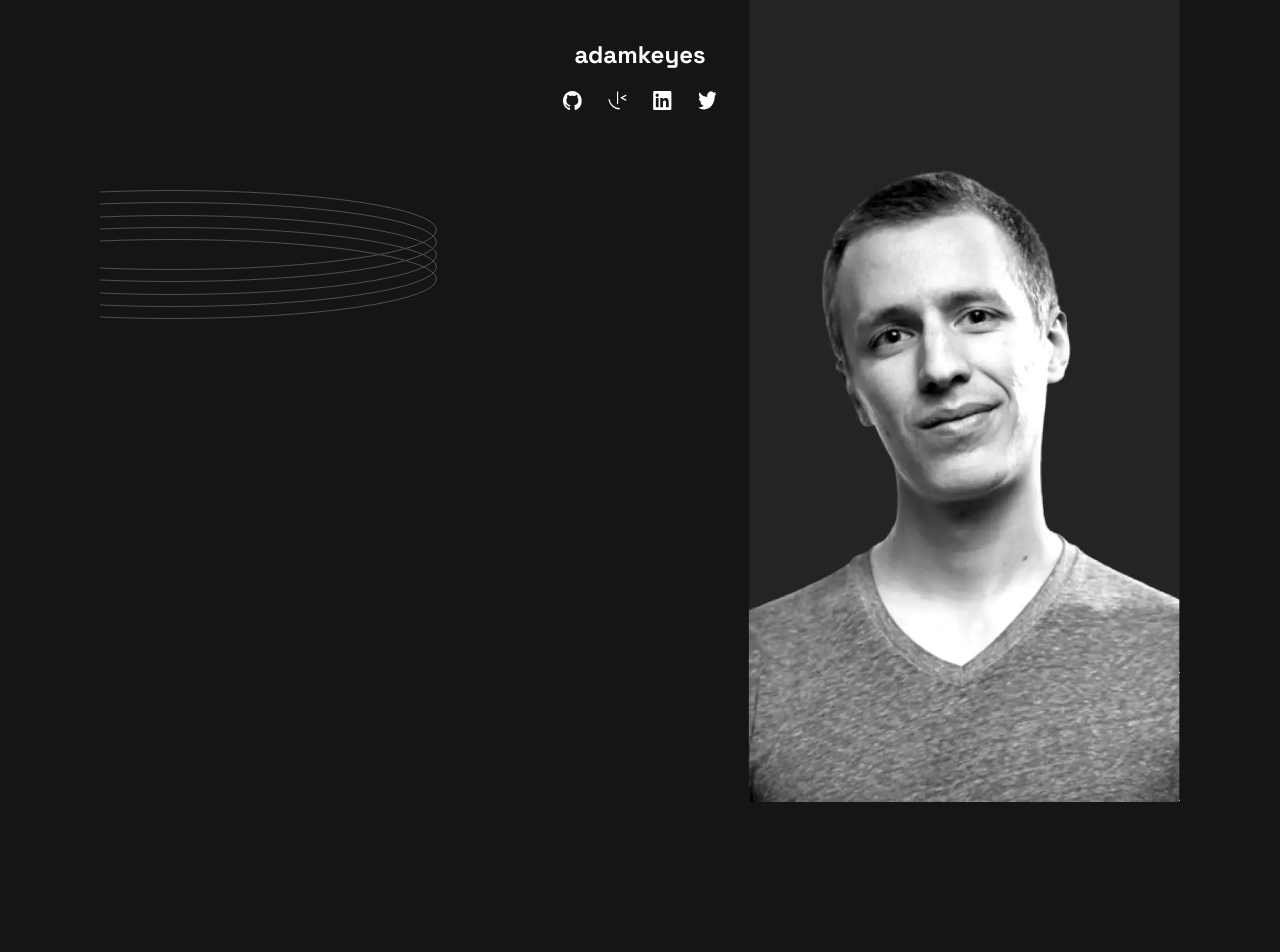
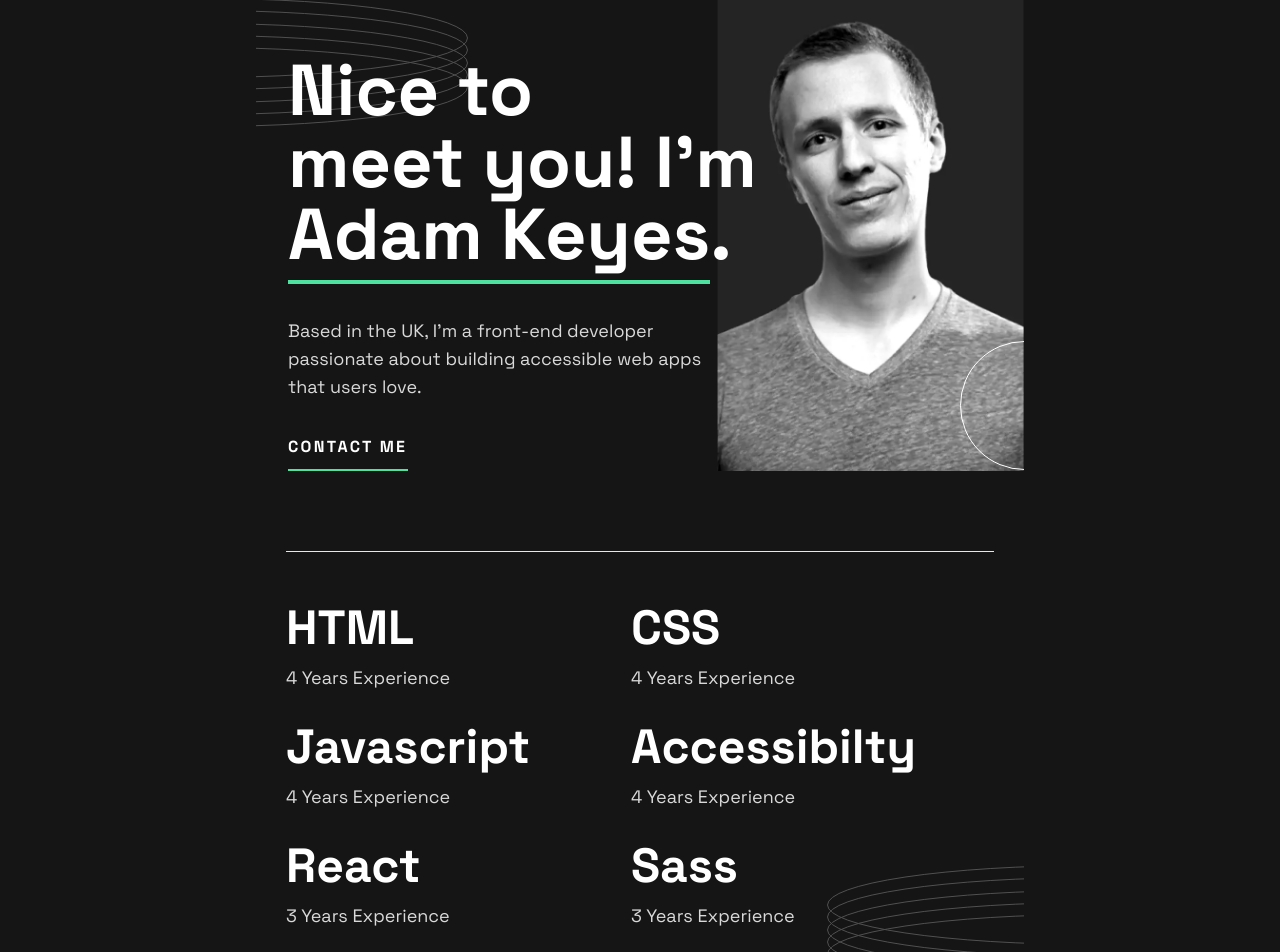
Before and after one commit to EugeneCarbado/single-page-developer-portfolio, a React (Create React App) app: page / in a window 1280 px wide. Shown: the part 100-1052 px from the top of the page. Built offline with nearby package versions, Linux system fonts and the light colour scheme.

Commit message:
finished tablet media queries

```diff
--- a/src/components/Contact/Contact.styles.ts
+++ b/src/components/Contact/Contact.styles.ts
@@ -6,6 +6,10 @@ const styles = {
     background-image: url(${PatternRings});
     background-repeat: no-repeat;
     background-position: calc(100% + -188px) calc(100% + -95px);
+
+    @media screen and (min-width: 768px) {
+      background-position: calc(100% + -607px) calc(100% + -23px);
+    }
   `,
 };
 
--- a/src/components/Contact/Contact.tsx
+++ b/src/components/Contact/Contact.tsx
@@ -7,16 +7,20 @@ const Contact = () => {
   return (
     <section
       id="contact"
-      className={`bg-portfolio-bg-grey px-[14px] ${cx(styles.contactImage)}`}>
-      <h2 className="text-[40px] font-bold text-white text-center pt-[60px]">
+      className={`bg-portfolio-bg-grey px-[14px] ${cx(
+        styles.contactImage,
+      )} md:px-[30px]`}>
+      <div className="border-b-[1px]">
+        <h2 className="text-[40px] font-bold text-white text-center pt-[60px] md:text-[72px]">
           Contact
         </h2>
-      <div className="pt-2 text-base leading-6 text-portfolio-grey text-center font-medium">
+        <div className="pt-2 text-base leading-6 text-portfolio-grey text-center font-medium md:text-[18px] md:leading-7">
           <p>I would love to hear about your project and</p>
           <p>how I could help. Please fill in the form, and</p>
           <p>I&apos;ll get back to you as soon as possible.</p>
         </div>
         <PortfolioForm />
+      </div>
     </section>
   );
 };
--- a/src/components/Experience/Experience.styles.ts
+++ b/src/components/Experience/Experience.styles.ts
@@ -6,6 +6,10 @@ const styles = {
     background-image: url(${PatternRings});
     background-repeat: no-repeat;
     background-position: calc(100% + 333px) calc(100% + -13px);
+
+    @media screen and (min-width: 768px) {
+      background-position: calc(100% + 333px) calc(100% + -35px);
+    }
   `,
 };
 
--- a/src/components/Experience/Experience.tsx
+++ b/src/components/Experience/Experience.tsx
@@ -4,36 +4,56 @@ import styles from './Experience.styles';
 const Experience = () => {
   return (
     <section
-      className={`${styles.experienceImage} pb-20`}>
-      <div className='py-10 mx-[14px] flex flex-col items-center text-white text-center border-y-[1px]'>
-        <div>
+      className={`${styles.experienceImage} pb-20 md:max-w-screen-md md:mx-auto`}>
+      <div className="py-10 mx-[14px] flex flex-col items-center text-white text-center border-t-[1px] border-b-[1px] md:text-left md:mx-[30px] md:border-b-0 md:border-t-[1px] md:pb-0">
+        <div className="md:flex w-full">
           <div className="pb-5">
-            <h2 className="text-[32px] font-bold">HTML</h2>
-            <p className="text-portfolio-grey capitalize">4 years experience</p>
+            <h2 className="text-[32px] font-bold md:text-[48px] w-[345px]">
+              HTML
+            </h2>
+            <p className="text-portfolio-grey capitalize md:text-[18px]">
+              4 years experience
+            </p>
           </div>
           <div className="pb-5">
-            <h2 className="text-[32px] font-bold">CSS</h2>
-            <p className="text-portfolio-grey capitalize">4 years experience</p>
+            <h2 className="text-[32px] font-bold md:text-[48px]">CSS</h2>
+            <p className="text-portfolio-grey capitalize md:text-[18px]">
+              4 years experience
+            </p>
           </div>
         </div>
-        <div>
+        <div className="md:flex w-full">
           <div className="pb-5">
-            <h2 className="text-[32px] font-bold">Javascript</h2>
-            <p className="text-portfolio-grey capitalize">4 years experience</p>
+            <h2 className="text-[32px] font-bold md:text-[48px] w-[345px]">
+              Javascript
+            </h2>
+            <p className="text-portfolio-grey capitalize md:text-[18px]">
+              4 years experience
+            </p>
           </div>
           <div className="pb-5">
-            <h2 className="text-[32px] font-bold">Accessibilty</h2>
-            <p className="text-portfolio-grey capitalize">4 years experience</p>
+            <h2 className="text-[32px] font-bold md:text-[48px]">
+              Accessibilty
+            </h2>
+            <p className="text-portfolio-grey capitalize md:text-[18px]">
+              4 years experience
+            </p>
           </div>
         </div>
-        <div>
+        <div className="md:flex w-full">
           <div className="pb-5">
-            <h2 className="text-[32px] font-bold">React</h2>
-            <p className="text-portfolio-grey capitalize">3 years experience</p>
+            <h2 className="text-[32px] font-bold md:text-[48px] w-[345px]">
+              React
+            </h2>
+            <p className="text-portfolio-grey capitalize md:text-[18px]">
+              3 years experience
+            </p>
           </div>
           <div>
-            <h2 className="text-[32px] font-bold">Sass</h2>
-            <p className="text-portfolio-grey capitalize">3 years experience</p>
+            <h2 className="text-[32px] font-bold md:text-[48px]">Sass</h2>
+            <p className="text-portfolio-grey capitalize md:text-[18px]">
+              3 years experience
+            </p>
           </div>
         </div>
       </div>
--- a/src/components/Footer/Footer.tsx
+++ b/src/components/Footer/Footer.tsx
@@ -3,15 +3,15 @@ import {socialLinks} from '../../data/links';
 
 const Footer = () => {
   return (
-    <footer className="flex flex-col items-center bg-portfolio-bg-grey pt-[39px] pb-[60px]">
-      <p className="text-white text-2xl font-bold w-[154px] text-center">
+    <footer className="flex flex-col items-center bg-portfolio-bg-grey pt-[39px] pb-[60px] md:flex-row md:w-full md:justify-between md:px-[30px] md:h-fit md:pt-[29px]">
+      <p className="text-white text-2xl font-bold w-[154px] text-center md:text-[32px]">
         adamkeyes
       </p>
-      <div className="pt-5 flex flex-row justify-between w-[154px]">
+      <div className="pt-5 flex flex-row justify-between w-[154px] md:pt-0 md:w-[192px]">
         {socialLinks.map((item, key) => (
           <a href={item.hrefLink} target="_blank" rel="noreferrer" key={key}>
             <img
-              className={item.imageStyles}
+              className="w-[19px] h-[19px] md:w-[24px] md:h-[24px]"
               src={item.imageLink}
               alt={item.altTag}
             />
--- a/src/components/Hero/Hero.styles.ts
+++ b/src/components/Hero/Hero.styles.ts
@@ -13,7 +13,6 @@ const styles = {
     @media screen and (min-width: 768px) {
       grid-template-columns: 1fr 1fr 1fr 0.3fr 1.7fr;
       grid-template-rows: 1fr 1fr 1fr 1fr 1fr;
-      padding: 100px;
     }
   `,
   circleImage: css`
@@ -24,6 +23,7 @@ const styles = {
 
     @media screen and (min-width: 768px) {
       grid-area: 4 / 5 / 6 / 6;
+      z-index: 20;
     }
   `,
   portfolioImage: css`
@@ -40,7 +40,7 @@ const styles = {
     background-position: calc(100% + -95px) calc(100% + -2px);
 
     @media screen and (min-width: 768px) {
-      grid-area: 2 / 1 / 3 / 3;
+      grid-area: 1 / 1 / 3 / 3;
     }
   `,
   navLinks: css`
@@ -51,6 +51,8 @@ const styles = {
     }
   `,
   heroText: css`
+    display: none;
+
     @media screen and (min-width: 768px) {
       grid-area: 2 / 1 / 6 / 5;
     }
--- a/src/components/Hero/Hero.tsx
+++ b/src/components/Hero/Hero.tsx
@@ -12,7 +12,7 @@ const Hero = () => {
   // const desktopMedia = 1024;
 
   return (
-    <section className="pb-20">
+    <section className="pb-20 md:max-w-screen-md md:mx-auto">
       <div className={`container relative ${cx(styles.container)}`}>
         <div className={`${cx(styles.circleImage)}`}></div>
         <img
@@ -23,11 +23,11 @@ const Hero = () => {
         />
         <div className={`${cx(styles.elongatedCircleImage)}`}></div>
         <nav
-          className={`mx-auto w-[154px] pb-3 flex flex-col justify-center items-center z-20 ${cx(
+          className={`mx-auto w-[154px] pb-3 flex flex-col justify-center items-center z-20 md:flex-row md:w-full md:justify-between md:px-[30px] md:h-fit md:pt-[29px] ${cx(
             styles.navLinks,
           )}`}>
-          <p className="text-white text-2xl font-bold">adamkeyes</p>
-          <div className="pt-5 flex flex-row w-full justify-between">
+          <p className="text-white text-2xl font-bold md:text-3xl">adamkeyes</p>
+          <div className="pt-5 flex flex-row w-full justify-between md:w-[192px] md:pt-0">
             {socialLinks.map((item, key) => (
               <a
                 href={item.hrefLink}
@@ -35,7 +35,7 @@ const Hero = () => {
                 rel="noreferrer"
                 key={key}>
                 <img
-                  className={item.imageStyles}
+                  className="w-[19px] h-[19px] md:w-[24px] md:h-[24px]"
                   src={item.imageLink}
                   alt={item.altTag}
                 />
@@ -43,6 +43,30 @@ const Hero = () => {
             ))}
           </div>
         </nav>
+
+        <div
+          className={`pt-10 pl-[32px] md:flex flex-col ${cx(styles.heroText)}`}>
+          <div className="text-[72px] leading-[72px] text-white text-left font-bold z-30">
+            <h1>Nice to</h1>
+            <h1>
+              meet you! I&apos;m{' '}
+              <span className="border-b-4 border-portfolio-green">
+                Adam Keyes
+              </span>
+              .
+            </h1>
+          </div>
+          <div className="pt-[47px] text-[18px] leading-[28px] text-portfolio-grey text-left font-medium">
+            <p>Based in the UK, I&apos;m a front-end developer</p>
+            <p>passionate about building accessible web apps</p>
+            <p>that users love.</p>
+          </div>
+          <a
+            href="#contact"
+            className="uppercase text-white w-[120px] mt-[34px] pb-2.5 border-b-2 border-portfolio-green tracking-[2.29px] font-bold hover:-translate-y-1 hover:text-portfolio-green delay-150 transition ease-in-out">
+            Contact me
+          </a>
+        </div>
       </div>
       <div className="pt-10 flex flex-col items-center md:hidden">
         <div className="text-[40px] leading-10 text-white text-center font-bold">
--- a/src/components/Projects/Projects.tsx
+++ b/src/components/Projects/Projects.tsx
@@ -3,18 +3,22 @@ import {PortfolioProjects} from '../../data/portfolio-projects';
 
 const Projects = () => {
   return (
-    <section className="mx-[14px] pb-10">
+    <section className="mx-[14px] pb-10 md:mx-auto md:px-[30px] md:max-w-screen-md">
       <div className="flex justify-between items-center pb-10">
-        <h3 className="text-[40px] font-bold text-white">Projects</h3>
+        <h3 className="text-[40px] font-bold text-white md:text-[72px]">
+          Projects
+        </h3>
         <a
           href="#contact"
           className="uppercase text-white pb-2.5 border-b-2 border-portfolio-green tracking-[2.29px] font-bold hover:-translate-y-1 hover:text-portfolio-green delay-150 transition ease-in-out">
           Contact me
         </a>
       </div>
-      <div className="flex flex-col">
+      <div className="flex flex-col md:grid md:grid-cols-2 md:gap-x-8 md:gap-y-20 md:pb-14">
         {PortfolioProjects.map((item, key) => (
-          <div key={key} className="flex flex-col pb-10">
+          <div
+            key={key}
+            className="flex flex-col pb-10 md:w-[340px] md:h-[390px]">
             <img
               className="pb-5"
               src={item.portfolioImage}
--- a/src/data/links.ts
+++ b/src/data/links.ts
@@ -6,7 +6,6 @@ import TwitterIcon from '../images/icon-twitter.svg';
 interface SocialLinks {
   imageLink: string;
   altTag: string;
-  imageStyles: string;
   hrefLink: string;
 }
 
@@ -14,25 +13,21 @@ export const socialLinks: SocialLinks[] = [
   {
     imageLink: GitHubIcon,
     altTag: 'GitHub icon',
-    imageStyles: 'w-[19px] h-[19px]',
     hrefLink: 'https://github.com/',
   },
   {
     imageLink: FrontEndMonterIcon,
     altTag: 'Frontend mentor icon',
-    imageStyles: 'w-[19px] h-[19px]',
     hrefLink: 'https://www.frontendmentor.io/',
   },
   {
     imageLink: LinkedInIcon,
     altTag: 'LinkedIn icon',
-    imageStyles: 'w-[19px] h-[19px]',
     hrefLink: 'https://www.linkedin.com/',
   },
   {
     imageLink: TwitterIcon,
     altTag: 'Twitter icon',
-    imageStyles: 'w-[19px] h-[19px]',
     hrefLink: 'https://twitter.com/',
   },
 ];
```
Also changed, not shown: src/components/PortfolioForm/PortfolioForm.tsx (+10 -1 lines), src/images/warning.svg (added). Lines whose indentation alone changed are shown as unchanged.
